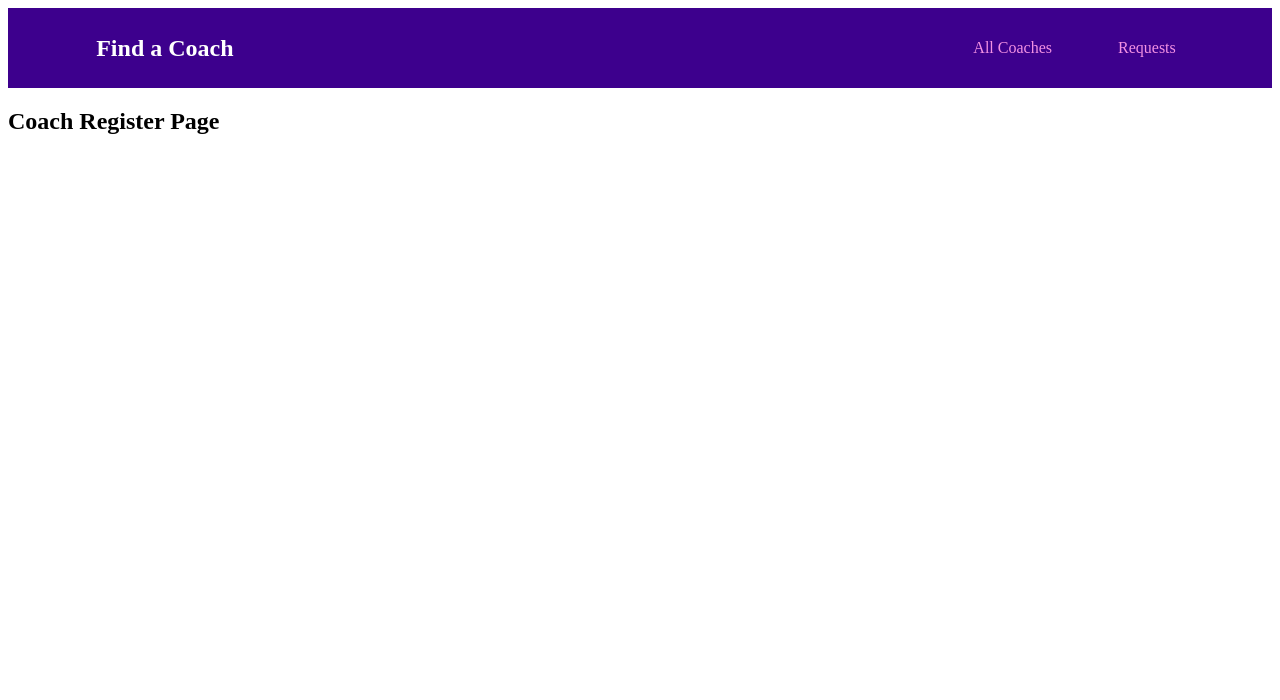
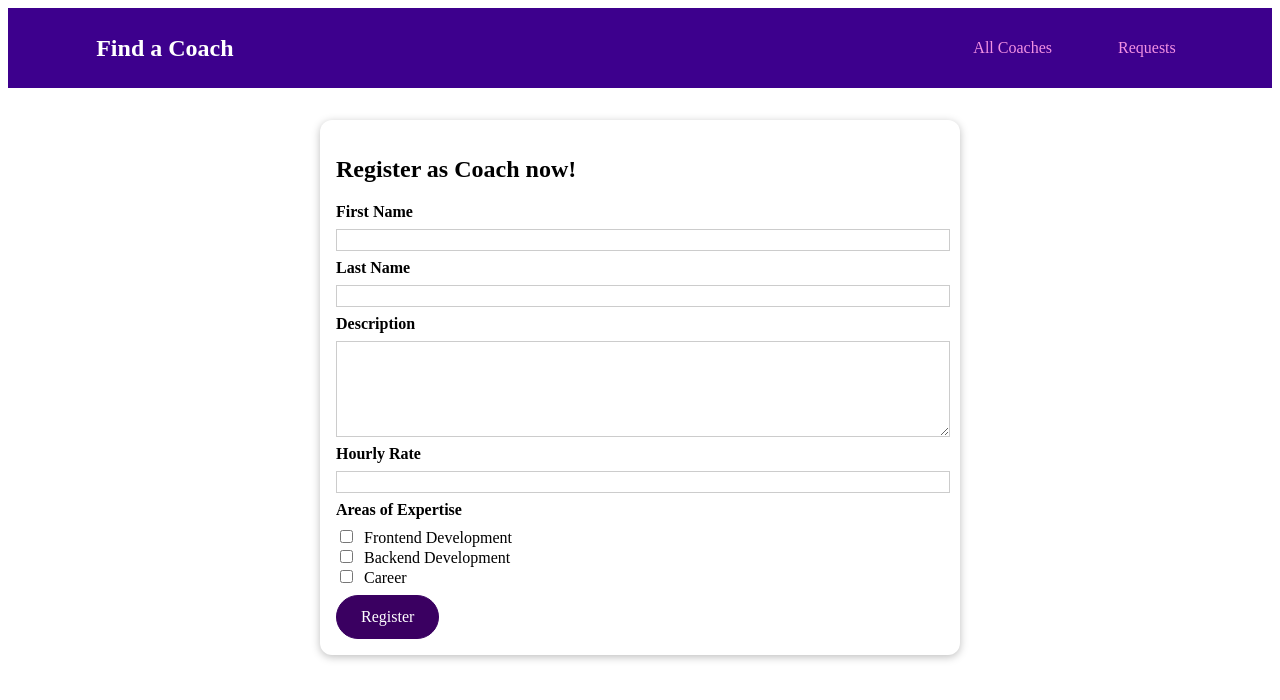
Before and after one commit to Trung-Hieu-Dev/vue-api-coach-management-app, a Vue app: page /register in a window 1280 px wide. Shown: the top 700 px of the page. Built offline with nearby package versions, Linux system fonts and the light colour scheme.

Commit message:
Creating & Styling CoachForm Component

```diff
--- /dev/null
+++ b/src/components/coaches/CoachForm.vue
@@ -0,0 +1,97 @@
+<template>
+  <form>
+    <div class="form-control">
+      <label for="firstName">First Name</label>
+      <input type="text" id="firstName" />
+    </div>
+    <div class="form-control">
+      <label for="lastName">Last Name</label>
+      <input type="text" id="lastName" />
+    </div>
+    <div class="form-control">
+      <label for="description">Description</label>
+      <textarea rows="5" id="description"></textarea>
+    </div>
+    <div class="form-control">
+      <label for="rate">Hourly Rate</label>
+      <input type="number" id="rate" />
+    </div>
+    <div class="form-control">
+      <h3>Areas of Expertise</h3>
+      <div>
+        <input type="checkbox" id="frontend" value="frontend" />
+        <label for="frontend">Frontend Development</label>
+      </div>
+      <div>
+        <input type="checkbox" id="backend" value="backend" />
+        <label for="backend">Backend Development</label>
+      </div>
+      <div>
+        <input type="checkbox" id="career" value="career" />
+        <label for="career">Career</label>
+      </div>
+    </div>
+    <base-button>Register</base-button>
+  </form>
+</template>
+
+<script>
+export default {};
+</script>
+
+<style scoped>
+.form-control {
+  margin: 0.5rem 0;
+}
+
+label {
+  font-weight: bold;
+  display: block;
+  margin-bottom: 0.5rem;
+}
+
+input[type='checkbox'] + label {
+  font-weight: normal;
+  display: inline;
+  margin: 0 0 0 0.5rem;
+}
+
+input,
+textarea {
+  display: block;
+  width: 100%;
+  border: 1px solid #ccc;
+  font: inherit;
+}
+
+input:focus,
+textarea:focus {
+  background-color: #f0e6fd;
+  outline: none;
+  border-color: #3d008d;
+}
+
+input[type='checkbox'] {
+  display: inline;
+  width: auto;
+  border: none;
+}
+
+input[type='checkbox']:focus {
+  outline: #3d008d solid 1px;
+}
+
+h3 {
+  margin: 0.5rem 0;
+  font-size: 1rem;
+}
+
+.invalid label {
+  color: red;
+}
+
+.invalid input,
+.invalid textarea {
+  border: 1px solid red;
+}
+</style>
--- a/src/pages/coaches/CoachRegistation.vue
+++ b/src/pages/coaches/CoachRegistation.vue
@@ -1,3 +1,18 @@
 <template>
-  <h2>Coach Register Page</h2>
+  <base-card>
+    <section>
+      <h2>Register as Coach now!</h2>
+      <coach-form></coach-form>
+    </section>
+  </base-card>
 </template>
+
+<script>
+import CoachForm from '../../components/coaches/CoachForm';
+
+export default {
+  components: {
+    CoachForm,
+  },
+};
+</script>
```
